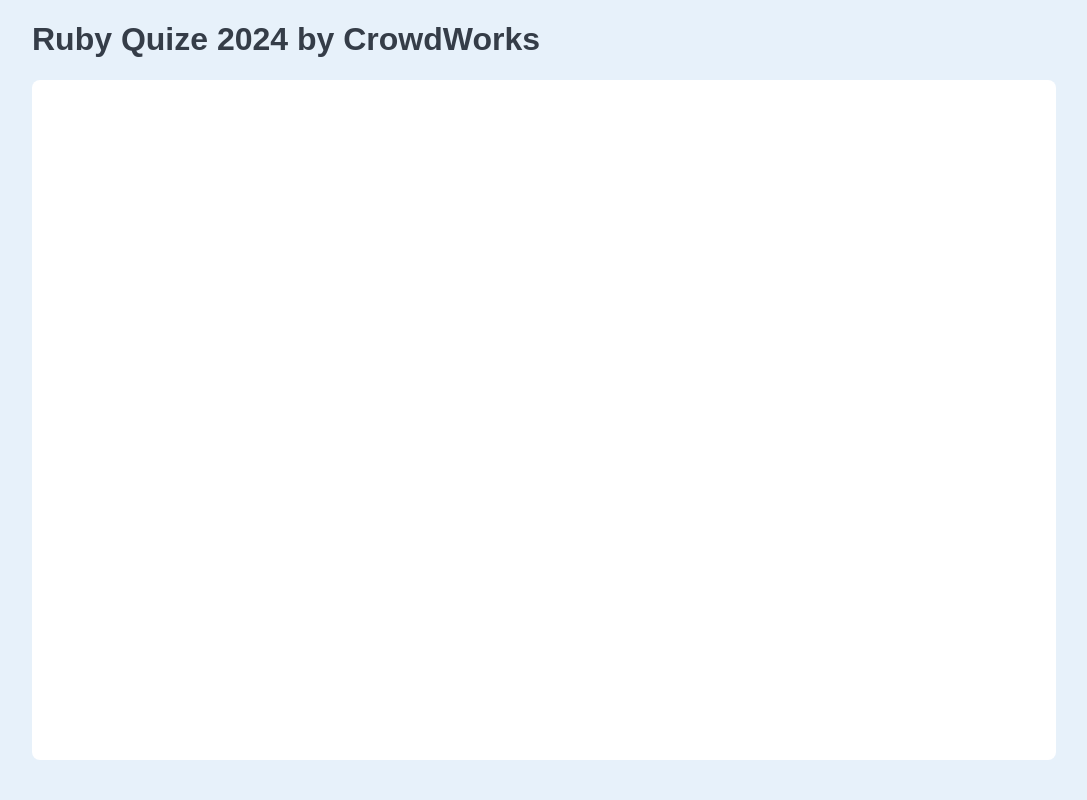
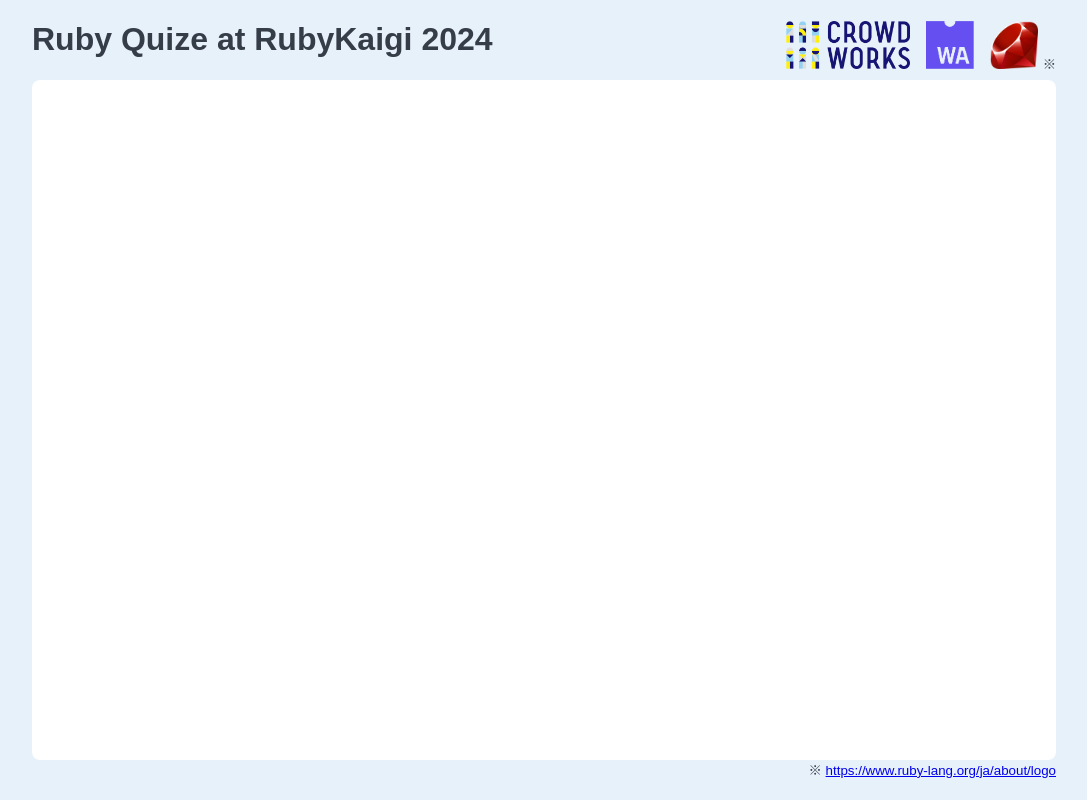
Before and after one commit to t0yohei/wasm-ruby-question-rubykaigi2024-ruwi, a plain HTML site: page index.html in a window 1280 px wide. Shown: the whole page, without its empty margins (96-1183 px from the left). Drawn offline with Linux system fonts and the light colour scheme.

Commit message:
add service logos

```diff
--- a/index.html
+++ b/index.html
@@ -2,7 +2,7 @@
 <html lang="ja">
 <head>
   <meta charset="utf-8">
-  <title>Ruby Quize 2024 by CrowdWorks</title>
+  <title>Ruby Quize at RubyKaigi 2024</title>
   <meta name="viewport" content="width=device-width,initial-scale=1.0">
   <script type="module" src="https://getty104.github.io/ruby-wasm-vdom/index.js"></script>
   <script type="text/ruby" src='i18n.rb'></script>
@@ -28,12 +28,25 @@
     }
 
     body {
+      position: relative;
       font-family: 'Hiragino Kaku Gothic Pro', sans-serif;
       color: var(--color-black);
       background-color: var(--color-blue-light);
       width: 80vw;
       margin-right: auto;
       margin-left: auto;
+    }
+
+    .title {
+      color: var(--color-primary);
+    }
+
+    .logos {
+      position: absolute;
+      top: 0;
+      right: 0;
+      display: inline-flex;
+      gap: 16px;
     }
 
     .appArea {
@@ -163,11 +176,26 @@
       border-radius: 4px;
       background-color: var(--color-gray-light);
     }
+
+    .aboutRubyLogo {
+      float: right;
+    }
   </style>
 </head>
 <body>
-  <h1>Ruby Quize 2024 by CrowdWorks</h1>
+  <h1>Ruby Quize at RubyKaigi 2024</h1>
+  <div class="logos">
+    <img src="crowdworks_2line_logo_M_size.png" alt="crowdworks logo" width="124" height="48">
+    <img src="web-assembly-icon-128px.png" alt="web assembly icon" width="48" height="48">
+    <span>
+      <img src="ruby.png" alt="ruby icon" width="48" height="48">
+      <small>※</small>
+    </span>
+  </div>
   <div id="app" class="appArea"></div>
+  <div class="aboutRubyLogo">
+    <small>※ <a href="https://www.ruby-lang.org/ja/about/logo" >https://www.ruby-lang.org/ja/about/logo</a></small>
+  </div>
 
   <script type="text/ruby">
     require "js"
```
Also changed, not shown: crowdworks_2line_logo_M_size.png (added), ruby.png (added), web-assembly-icon-128px.png (added).
